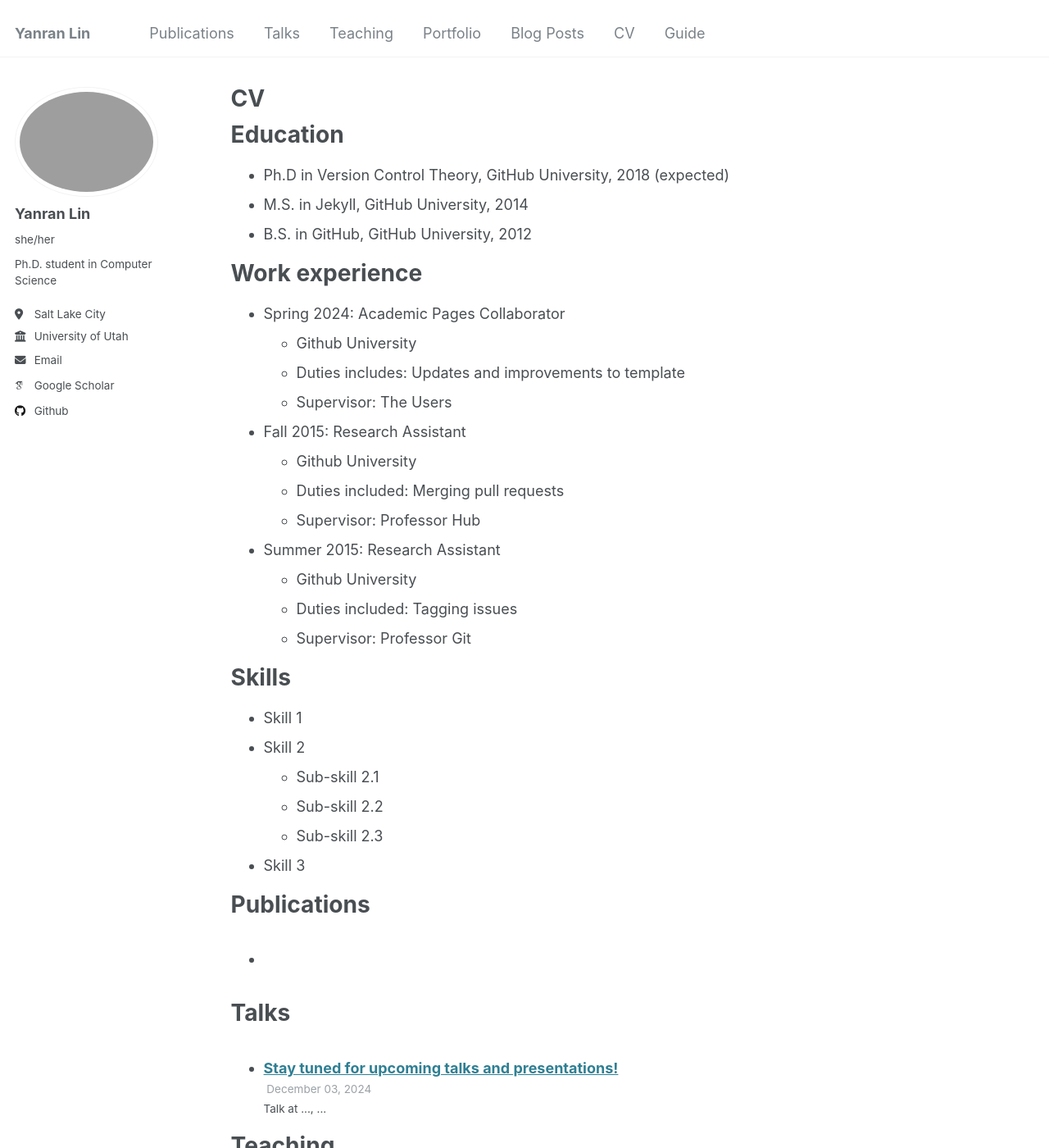
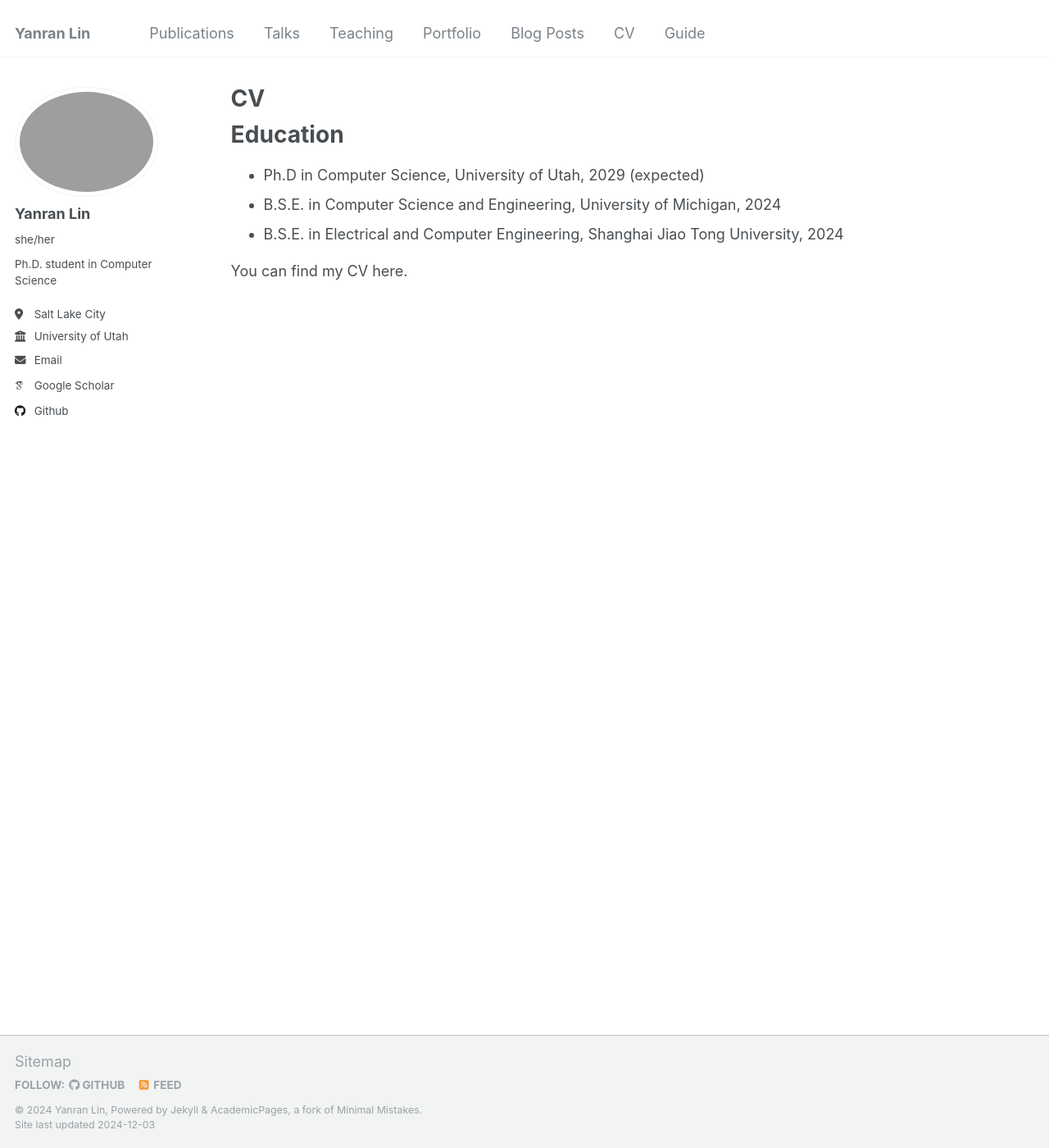
Before and after one commit to Belinda-007/Belinda-007.github.io, a Jekyll site: the page built from _pages/cv.md, in a window 1280 px wide and 1400 px high. Shown: the whole window at 82% size. Built offline with Jekyll 4.4.1, drawn with Linux system fonts in a browser that asks for light colours; some web fonts are replaced; some of the changed text lies outside the part shown.

Commit message:
update CV

```diff
--- a/_pages/cv.md
+++ b/_pages/cv.md
@@ -11,54 +11,8 @@ redirect_from:
 
 Education
 ======
-* Ph.D in Version Control Theory, GitHub University, 2018 (expected)
-* M.S. in Jekyll, GitHub University, 2014
-* B.S. in GitHub, GitHub University, 2012
+* Ph.D in Computer Science, University of Utah, 2029 (expected)
+* B.S.E. in Computer Science and Engineering, University of Michigan, 2024
+* B.S.E. in Electrical and Computer Engineering, Shanghai Jiao Tong University, 2024
 
-Work experience
-======
-* Spring 2024: Academic Pages Collaborator
-  * Github University
-  * Duties includes: Updates and improvements to template
-  * Supervisor: The Users
-
-* Fall 2015: Research Assistant
-  * Github University
-  * Duties included: Merging pull requests
-  * Supervisor: Professor Hub
-
-* Summer 2015: Research Assistant
-  * Github University
-  * Duties included: Tagging issues
-  * Supervisor: Professor Git
-
-Skills
-======
-* Skill 1
-* Skill 2
-  * Sub-skill 2.1
-  * Sub-skill 2.2
-  * Sub-skill 2.3
-* Skill 3
-
-Publications
-======
-  <ul>{% for post in site.publications reversed %}
-    {% include archive-single-cv.html %}
-  {% endfor %}</ul>
-
-Talks
-======
-  <ul>{% for post in site.talks reversed %}
-    {% include archive-single-talk-cv.html  %}
-  {% endfor %}</ul>
-
-Teaching
-======
-  <ul>{% for post in site.teaching reversed %}
-    {% include archive-single-cv.html %}
-  {% endfor %}</ul>
-
-Service and leadership
-======
-* Currently signed in to 43 different slack teams
+You can find my CV here.
```
Also changed, not shown: 2 other files.
